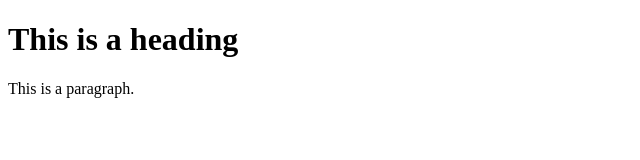
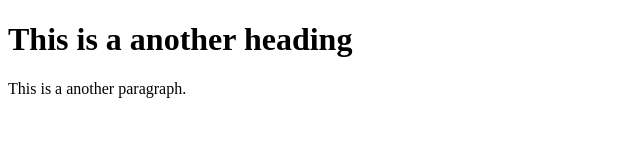
Before and after one commit to ArmandsFr/learngit, a plain HTML site: page index.html in a window 1280 px wide. Shown: the whole page, without its empty margins (0-640 px from the left). Drawn offline with Linux system fonts and the light colour scheme.

Commit message:
Update index.html

```diff
--- a/index.html
+++ b/index.html
@@ -4,8 +4,8 @@
 <body>
 
 
-<h1>This is a heading</h1>
-<p>This is a paragraph.</p>
+<h1>This is a another heading</h1>
+<p>This is a another paragraph.</p>
 
 
 </body>
```
